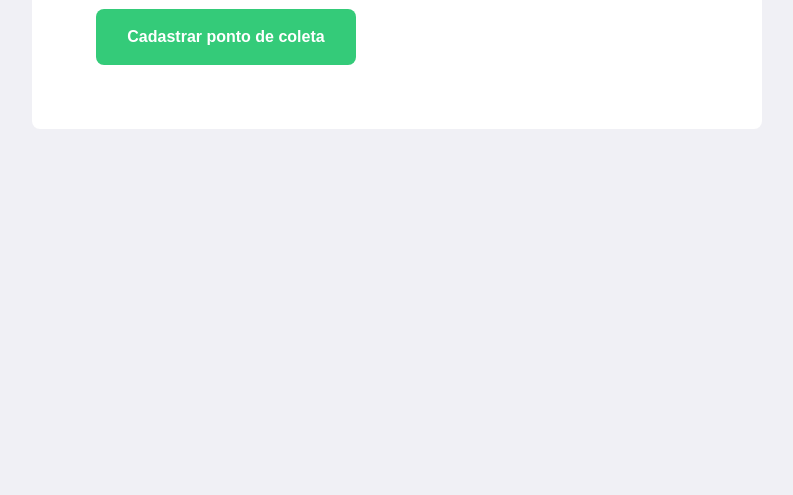
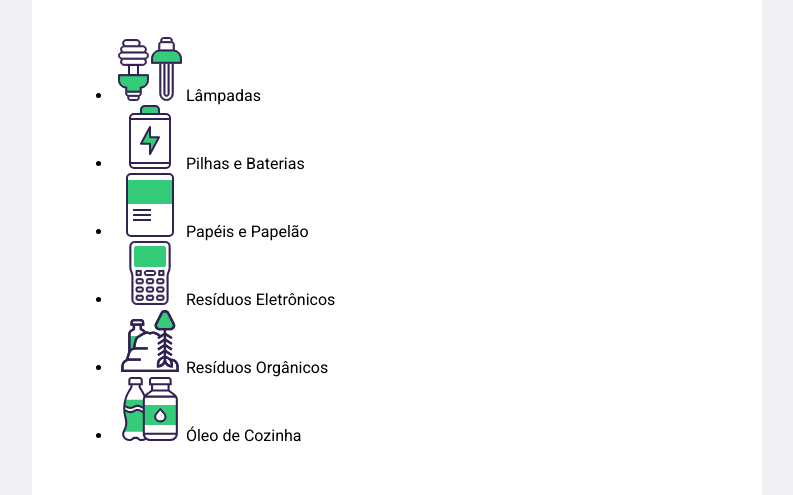
Before and after one commit to MatheusPedroSS/Next-Level-Week, a plain HTML site: page create-point.html in a window 1280 px wide. Shown: the part 734-1229 px from the top of the page, without its empty margins (243-1036 px from the left). Before the commit the page ends 943 px from the top, so only its background shows below. Drawn offline with Linux system fonts and the light colour scheme; no server answers.

Commit message:
Refatoração - Inclusão da parte de itens que o ponto de coleta recebe

```diff
--- a/create-point.html
+++ b/create-point.html
@@ -37,24 +37,24 @@
 
                 <div class="field">
                     <label for="name">Nome da entidade</label>
-                    <input type="text" name="name">
+                    <input type="text" name="name" required>
                 </div>
 
                 <div class="field-group">
                     <div class="field">
                         <label for="address">Endereço</label>
-                        <input type="text" name="address">
+                        <input type="text" name="address" required>
                     </div>
                     <div class="field">
                         <label for="address2">Número / Complemento</label>
-                        <input type="text" name="address2">
+                        <input type="text" name="address2" required>
                     </div>
                 </div>
 
                 <div class="field-group">
                     <div class="field">
                         <label for="state">Estado</label>
-                        <select name="uf">
+                        <select name="uf" required>
                             <option value="">Selecione o Estado</option>
                         </select>
 
@@ -62,21 +62,48 @@
                     </div>
                     <div class="field">
                         <label for="city">Estado</label>
-                        <select name="city" disabled>
+                        <select name="city" disabled required>
                             <option value="">Selecione a Cidade</option>
                         </select>
                     </div>
                 </div>
 
-            <!--</fieldset>
+            </fieldset>
 
                 <legend>
                     <h2>Itens de coleta</h2>
                 </legend>
 
+                <div class="items-grid">
+                    <li data-id="1" class="selected">
+                        <img src="assets/lampadas.svg" alt="Lâmpadas">
+                        <span>Lâmpadas</span>
+                    </li>
+                    <li data-id="2">
+                        <img src="assets/baterias.svg" alt="Pilhas e Baterias">
+                        <span>Pilhas e Baterias</span>
+                    </li>
+                    <li data-id="3">
+                        <img src="assets/papeis-papelao.svg" alt="Papéis e Papelão">
+                        <span>Papéis e Papelão</span>
+                    </li>
+                    <li data-id="4">
+                        <img src="assets/eletronicos.svg" alt="Resíduos Eletrônicos">
+                        <span>Resíduos Eletrônicos</span>
+                    </li>
+                    <li data-id="5">
+                        <img src="assets/organicos.svg" alt="Resíduos Orgânicos">
+                        <span>Resíduos Orgânicos</span>
+                    </li>
+                    <li data-id="6">
+                        <img src="assets/oleo.svg" alt="Óleo de Cozinha">
+                        <span>Óleo de Cozinha</span>
+                    </li>
+                </div>
+
             <fieldset>
 
-            </fieldset>!-->
+            </fieldset>
 
             <button type="submit">Cadastrar ponto de coleta</button>
 
```
